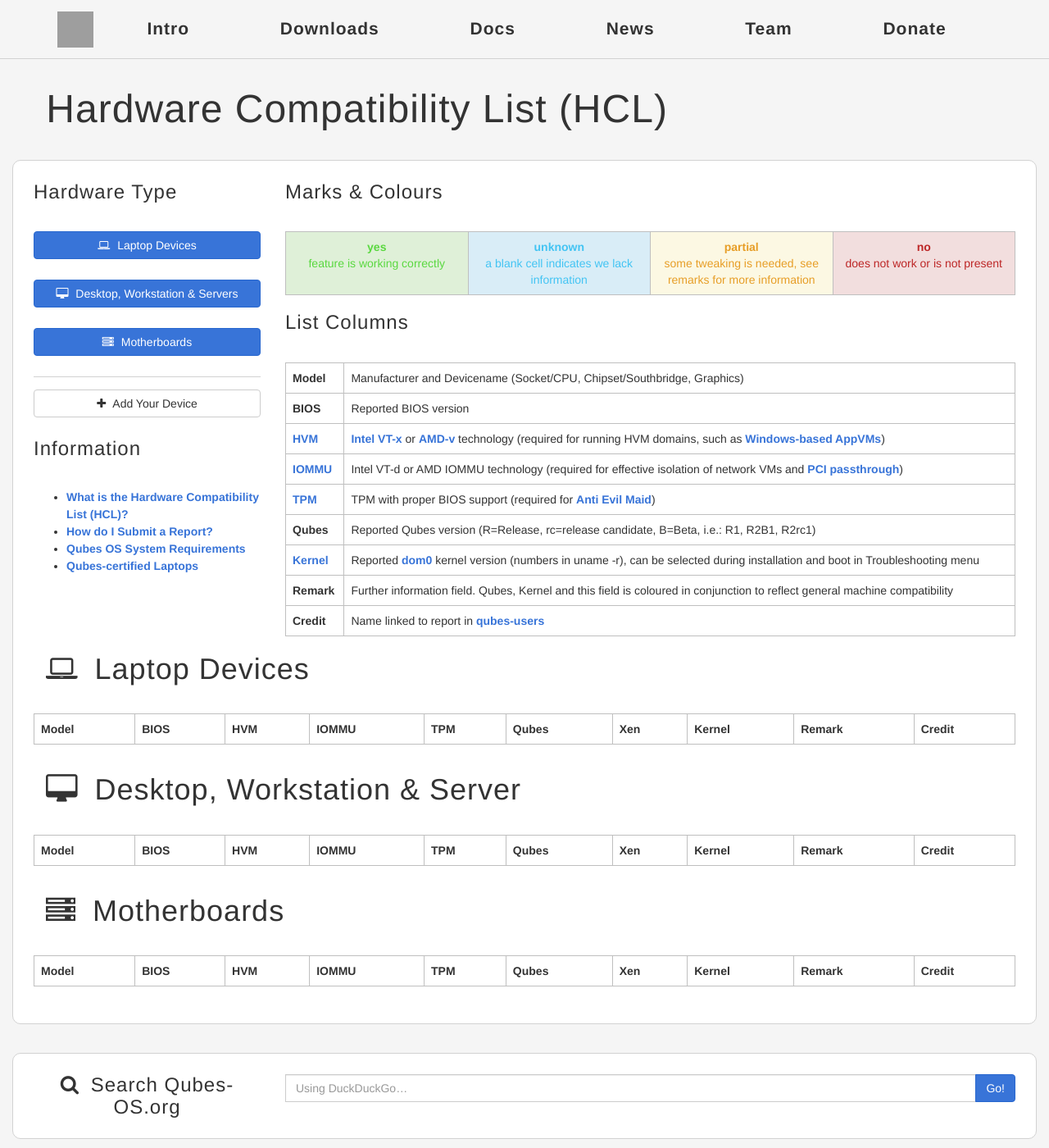
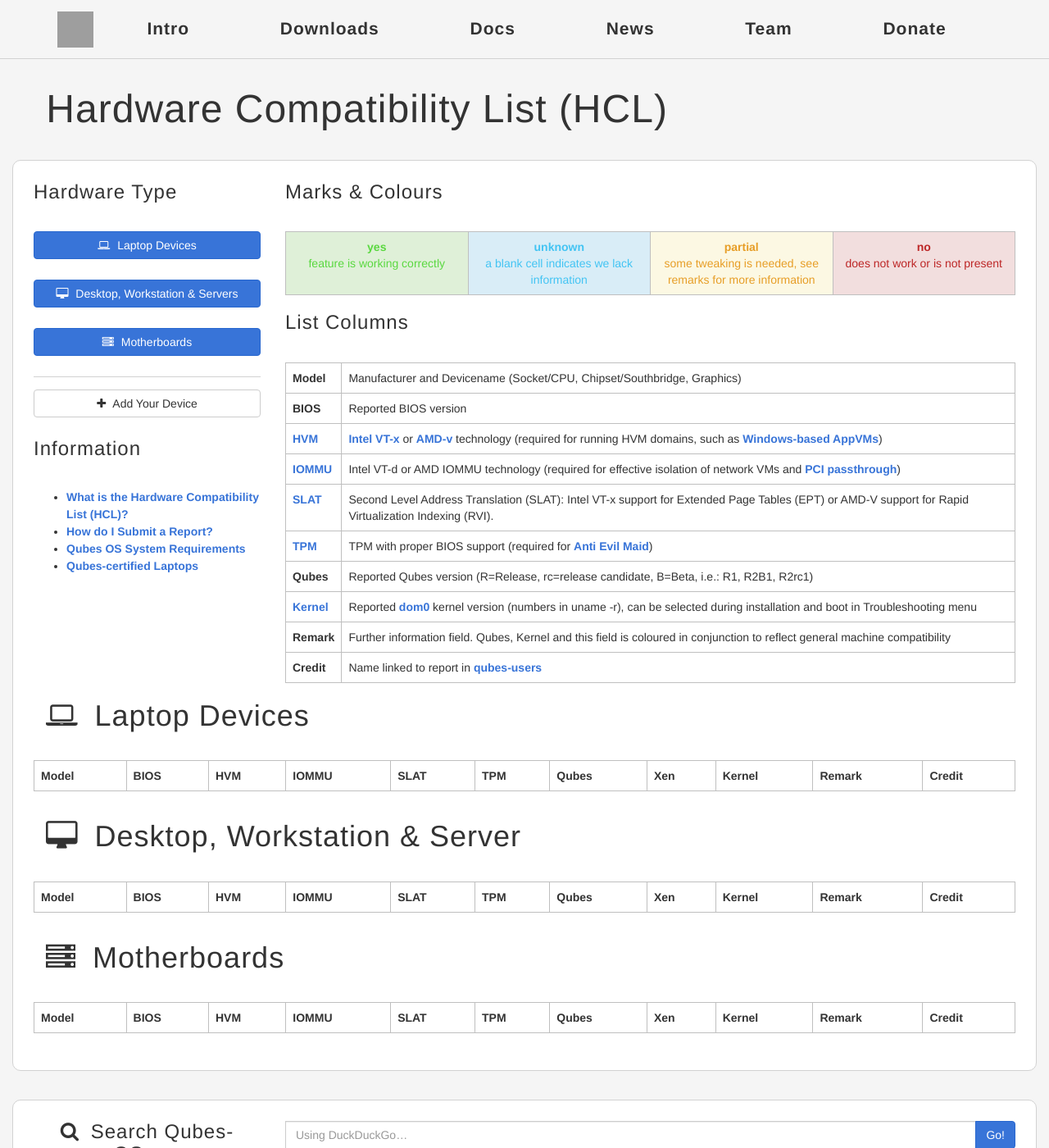
Before and after one commit to QubesOS/qubesos.github.io, a Jekyll site: the page built from pages/hcl.html, in a window 1280 px wide and 1400 px high. Shown: the whole window at 82% size. Built offline with Jekyll 4.4.1, drawn with Linux system fonts in a browser that asks for light colours; some web fonts are replaced; grey boxes are pictures that could not be loaded.

Commit message:
Add HCL page support for SLAT

```diff
--- a/_includes/hcl-device.html
+++ b/_includes/hcl-device.html
@@ -15,6 +15,8 @@
   {% include hcl-cell.html param=param rowspan=rowspan %}
   {% assign param=device.iommu %}
   {% include hcl-cell.html param=param rowspan=rowspan %}
+  {% assign param=device.slat %}
+  {% include hcl-cell.html param=param rowspan=rowspan %}
   {% assign param=device.tpm %}
   {% include hcl-cell.html param=param rowspan=rowspan %}
   {% assign version = device.versions[0] %}
--- a/_includes/hcl-item.html
+++ b/_includes/hcl-item.html
@@ -7,6 +7,10 @@
           <td rowspan="{{ rowspan }}"
               class="{% if hcl.iommu %}success{% else %}warning{% endif %}">
               {{ hcl.iommu }}
+          </td>
+          <td rowspan="{{ rowspan }}"
+              class="{% if hcl.slat %}success{% else %}warning{% endif %}">
+              {{ hcl.slat }}
           </td>
           <td rowspan="{{ rowspan }}">{{ hcl.kernel }}</td>
           <td rowspan="{{ rowspan }}">{{ hcl.xen }}</td>
--- a/pages/hcl.html
+++ b/pages/hcl.html
@@ -66,6 +66,14 @@ redirect_from: /compatible-hardware/
         </td>
       </tr>
       <tr>
+        <td>
+          <a class='ext-link' href='https://en.wikipedia.org/wiki/Second_Level_Address_Translation'>SLAT</a>
+        </td>
+        <td>
+          Second Level Address Translation (SLAT): Intel VT-x support for Extended Page Tables (EPT) or AMD-V support for Rapid Virtualization Indexing (RVI).
+        </td>
+      </tr>
+      <tr>
         <td><a class='ext-link' href='https://en.wikipedia.org/wiki/Trusted_Platform_Module'>TPM</a></td>
         <td>
           TPM with proper BIOS support (required for <a class='ext-link' href='/doc/AntiEvilMaid/'>Anti Evil Maid</a>)
@@ -103,6 +111,7 @@ redirect_from: /compatible-hardware/
       <th style="width=42px">BIOS</th>
       <th style="width=32px">HVM</th>
       <th style="width=32px">IOMMU</th>
+      <th style="width=32px">SLAT</th>
       <th style="width=32px">TPM</th>
       <th style="width=42px">Qubes</th>
       <th style="width=42px">Xen</th>
@@ -124,6 +133,7 @@ redirect_from: /compatible-hardware/
       <th style="width=42px">BIOS</th>
       <th style="width=32px">HVM</th>
       <th style="width=32px">IOMMU</th>
+      <th style="width=32px">SLAT</th>
       <th style="width=32px">TPM</th>
       <th style="width=42px">Qubes</th>
       <th style="width=42px">Xen</th>
@@ -145,6 +155,7 @@ redirect_from: /compatible-hardware/
       <th style="width=42px">BIOS</th>
       <th style="width=32px">HVM</th>
       <th style="width=32px">IOMMU</th>
+      <th style="width=32px">SLAT</th>
       <th style="width=32px">TPM</th>
       <th style="width=42px">Qubes</th>
       <th style="width=42px">Xen</th>
```
